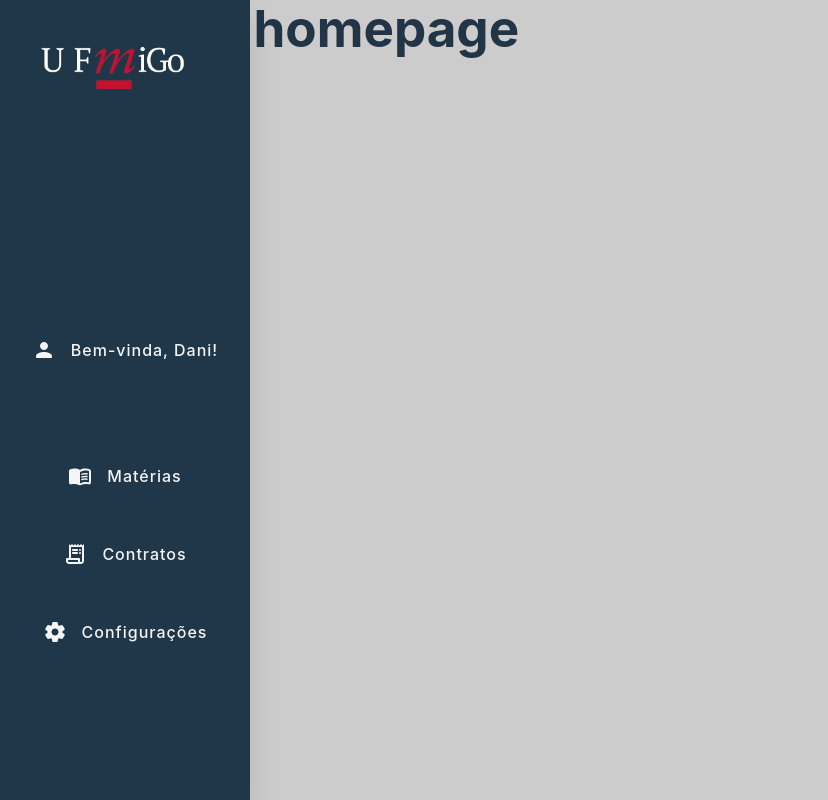
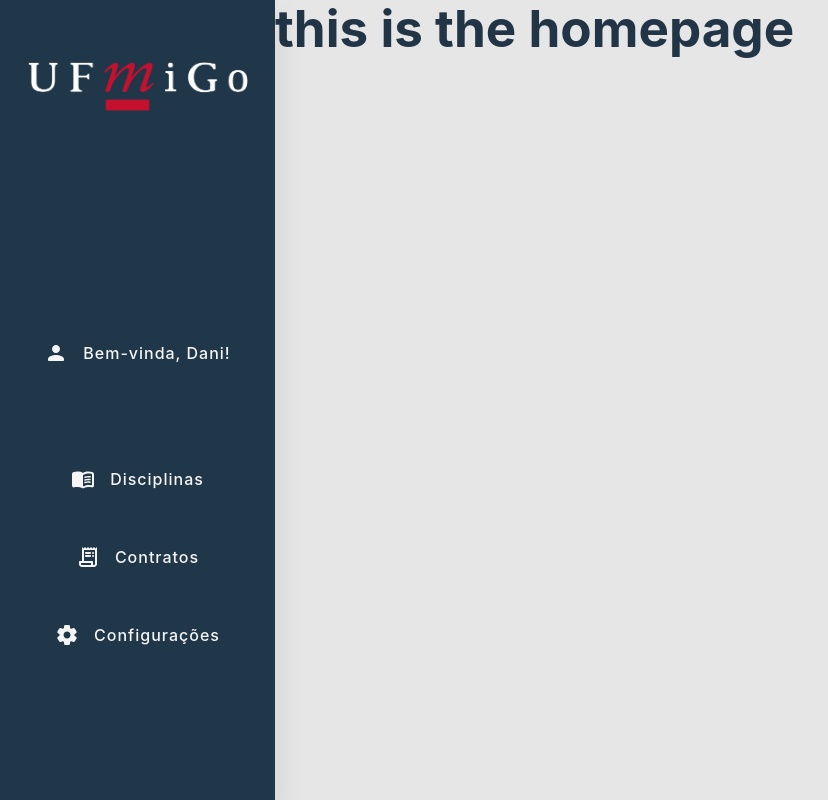
Before and after one commit to danielecassia/UFMiGo, a React (Vite) app in the folder client/: page / in a window 1280 px wide. Shown: the whole page, without its empty margins (0-828 px from the left). Built offline with nearby package versions, Linux system fonts and the light colour scheme.

Commit message:
Changed logo and fixed css structure

```diff
--- a/client/src/App.css
+++ b/client/src/App.css
@@ -2,73 +2,3 @@
     padding:0;
     margin:0;
 }
-
-.container{
-    height: 100vh;
-    width: 100vw;
-    background-color: #ccc;
-    position: relative;
-}
-
-.sidebar{
-    position: fixed;
-    background-color: #203749;
-    height: 100vh;
-    width: 250px;
-    z-index: 10;
-    text-align: center;
-    box-shadow: 0px 15px 30px rgba(0,0,0,0.1);
-}
-
-.sidebar li{
-    padding:12px;
-    margin: 30px 0px;
-    cursor:pointer;
-    transition:all 0.25s;
-    letter-spacing:1px;
-    display:flex;
-    flex-direction:column;
-}
-
-.sidebar li:nth-child(1){
-    margin: 170px 0 60px 0;
-    padding:30px 0px 30px 0px;
-}
-
-
-.sidebar li:hover:nth-child(1){
-    margin: 170px 0 60px 0;
-    padding: 30px 0px 30px 0px;
-    background-color:transparent;
-}
-
-.sidebar li:hover{
-    background-color: whitesmoke;
-    padding:12px;
-}
-
-.sidebar img {
-    width: 250px;
-}
-
-.sidebar li a {
-    color: whitesmoke;
-}
-
-.sidebar li:hover a {
-    color: #203749;
-}
-
-.sidebar li:hover:nth-child(1) a {
-    color: whitesmoke;
-}
-
-.sidebar .item {
-    display: flex;
-    align-items: center;
-    justify-content: center;
-}
-
-.sidebar .item span {
-    margin-left: 15px;
-}
--- a/client/src/App.jsx
+++ b/client/src/App.jsx
@@ -1,6 +1,6 @@
 import ReactDOM from "react-dom";
 import { BrowserRouter, Routes, Route } from "react-router-dom";
-import Layout from "./pages/Layout";
+import Layout from "./components/Layout";
 import Home from "./pages/Home";
 import Courses from "./pages/Courses";
 import "./App.css"
--- /dev/null
+++ b/client/src/components/Layout.css
@@ -0,0 +1,7 @@
+.container {
+    height: 100vh;
+    width: 100vw;
+    background-color: rgb(230, 230, 230);
+    position: relative;
+    display: flex;
+}
--- a/client/src/pages/Layout.jsx
+++ b/client/src/components/Layout.jsx
@@ -1,6 +1,8 @@
 import React from "react";
 import {Outlet} from "react-router-dom";
 import Sidebar from "../components/Sidebar";
+
+import "./Layout.css"
 
 const Layout = () => {
     return (
--- /dev/null
+++ b/client/src/components/Sidebar.css
@@ -0,0 +1,63 @@
+.sidebar{
+    position: fixed;
+    background-color: #203749;
+    height: 100vh;
+    width: 275px;
+    z-index: 10;
+    text-align: center;
+    box-shadow: 0px 15px 30px rgba(0,0,0,0.1);
+}
+
+.sidebar li{
+    padding:12px;
+    margin: 30px 0px;
+    cursor:pointer;
+    transition:all 0.25s;
+    letter-spacing:1px;
+    display:flex;
+    flex-direction:column;
+}
+
+.sidebar li:nth-child(1){
+    margin: 140px 0 60px 0;
+    padding:30px 0px 30px 0px;
+}
+
+
+.sidebar li:hover:nth-child(1){
+    margin: 140px 0 60px 0;
+    padding: 30px 0px 30px 0px;
+    background-color:transparent;
+}
+
+.sidebar li:hover{
+    background-color: whitesmoke;
+    padding:12px;
+}
+
+.sidebar img {
+    margin: 40px 0px;
+    width: 240px;
+}
+
+.sidebar li a {
+    color: whitesmoke;
+}
+
+.sidebar li:hover a {
+    color: #203749;
+}
+
+.sidebar li:hover:nth-child(1) a {
+    color: whitesmoke;
+}
+
+.sidebar .item {
+    display: flex;
+    align-items: center;
+    justify-content: center;
+}
+
+.sidebar .item span {
+    margin-left: 15px;
+}
--- a/client/src/components/Sidebar.jsx
+++ b/client/src/components/Sidebar.jsx
@@ -5,7 +5,9 @@ import BookIcon from "@mui/icons-material/MenuBookRounded";
 import ContractIcon from '@mui/icons-material/ReceiptLongRounded';
 import PersonIcon from '@mui/icons-material/PersonRounded';
 
-import logo from "./../assets/logo.jpg"
+import "./Sidebar.css"
+
+import logo from "./../assets/logo.png"
 
 function Sidebar() {
     return (
@@ -25,7 +27,7 @@ function Sidebar() {
                         <Link to="/courses">
                             <div className="item">
                                 <BookIcon />
-                                <span>Matérias</span>
+                                <span>Disciplinas</span>
                             </div>
                         </Link>
                     </li>
--- a/client/src/pages/Courses.jsx
+++ b/client/src/pages/Courses.jsx
@@ -2,7 +2,9 @@ import React from 'react';
 
 function Courses() {
     return (
-        <h1>show me some courses</h1>
+        <div className="outlet">
+
+        </div>
     );
 }
 
--- /dev/null
+++ b/client/src/pages/Home.css
@@ -0,0 +1,3 @@
+.outlet {
+    margin-left: 275px;
+}
--- a/client/src/pages/Home.jsx
+++ b/client/src/pages/Home.jsx
@@ -1,8 +1,12 @@
 import React from "react";
+
+import "./Home.css"
 
 function Home() {
     return (
-        <h1>this is the homepage</h1>
+        <div className="outlet">
+            <h1>this is the homepage</h1>
+        </div>
     );
 }
 
--- /dev/null
+++ b/client/src/pages/Layout.css
@@ -0,0 +1,6 @@
+.container{
+    height: 100vh;
+    width: 100vw;
+    background-color: #ccc;
+    position: relative;
+}
--- a/client/vite.config.js
+++ b/client/vite.config.js
@@ -4,4 +4,7 @@ import react from '@vitejs/plugin-react-swc'
 // https://vitejs.dev/config/
 export default defineConfig({
   plugins: [react()],
+  server: {
+    host: '127.0.0.1'
+  }
 })
```
Also changed, not shown: client/src/assets/logo.jpg (deleted), client/src/assets/logo.png (added).
